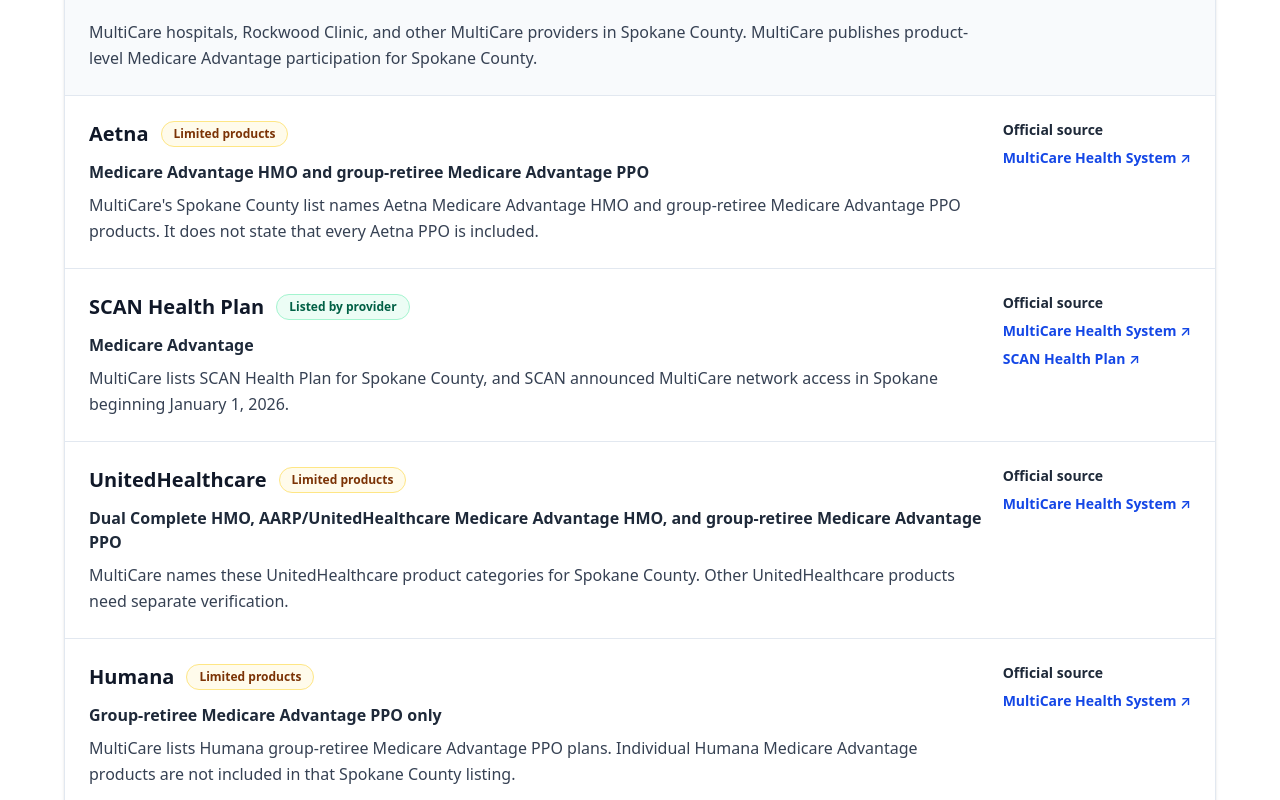
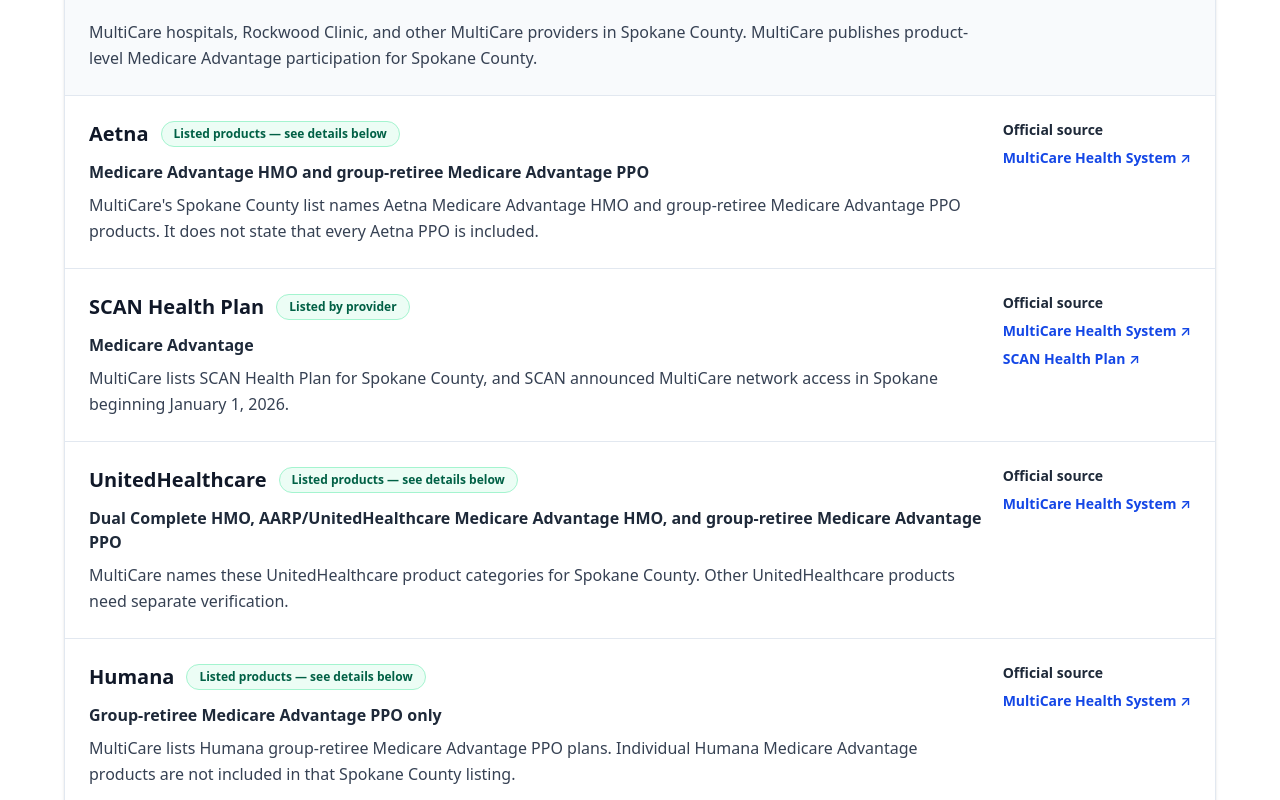
Before and after one commit to DevonWest/medicare-spokane-site, a Next.js app: page /spokane-medicare-provider-networks in a window 1280 px wide. Shown: the part 3580-4380 px from the top of the page. Built offline with nearby package versions, Linux system fonts and the light colour scheme; no server answers.

Commit message:
Improve provider network status wording

```diff
--- a/components/ProviderNetworkDirectory.tsx
+++ b/components/ProviderNetworkDirectory.tsx
@@ -16,7 +16,7 @@
 
 const statusStyles: Record<ProviderNetworkStatus, string> = {
   listed: "border-emerald-200 bg-emerald-50 text-emerald-800",
-  limited: "border-amber-200 bg-amber-50 text-amber-900",
+  limited: "border-emerald-200 bg-emerald-50 text-emerald-800",
   "not-listed": "border-slate-300 bg-slate-100 text-slate-700",
   "not-in-network": "border-rose-200 bg-rose-50 text-rose-800",
 };
@@ -125,7 +125,7 @@
             >
               <option value="all">All statuses</option>
               <option value="listed">Listed by provider</option>
-              <option value="limited">Limited products</option>
+              <option value="limited">Listed products — see details below</option>
               <option value="not-listed">Not listed</option>
               <option value="not-in-network">Not in network for listed product</option>
             </select>
--- a/lib/providerNetworks.ts
+++ b/lib/providerNetworks.ts
@@ -535,7 +535,7 @@
     case "listed":
       return "Listed by provider";
     case "limited":
-      return "Limited products";
+      return "Listed products — see details below";
     case "not-listed":
       return "Not listed";
     case "not-in-network":
```
Also changed, not shown: 1 other file (tests, documents, lock files or other folders).
